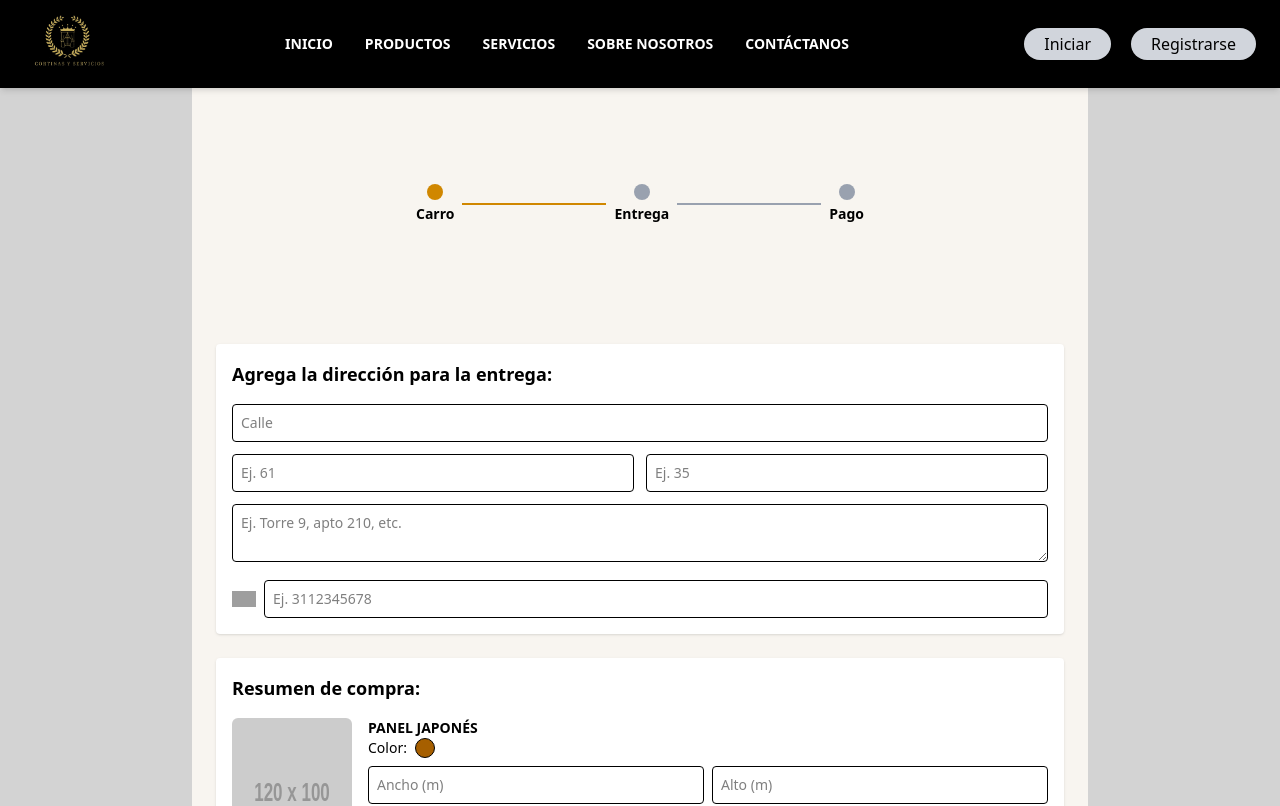
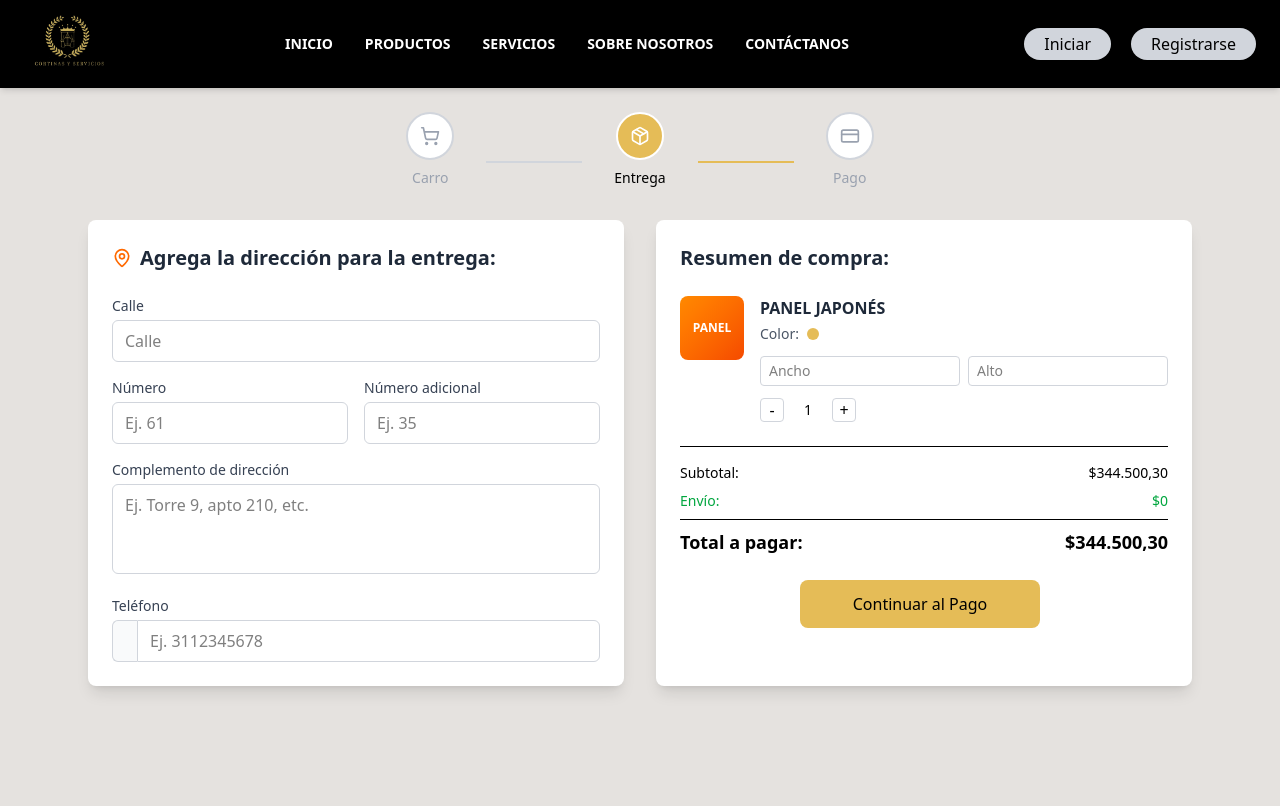
Before and after one commit to swaggirl26/Proyectos-SENA-, a React (Vite) app in the folder front-end/: page /ProductosInfo in a window 1280 px wide. Shown: the top 806 px of the page. Built offline with nearby package versions, Linux system fonts and the light colour scheme; grey boxes are pictures that could not be loaded.

Commit message:
Modificando Vista de ProductosInfo,Botones y estilos

```diff
--- a/front-end/package.json
+++ b/front-end/package.json
@@ -11,6 +11,7 @@
   },
   "dependencies": {
     "@tailwindcss/vite": "^4.1.4",
+    "lucide-react": "^0.514.0",
     "react": "^19.0.0",
     "react-dom": "^19.0.0",
     "react-responsive-carousel": "^3.2.23",
--- a/front-end/src/componentes/ProductCards.jsx
+++ b/front-end/src/componentes/ProductCards.jsx
@@ -31,7 +31,7 @@ export default function ProductCard ({ product, onAddToCart }) {
           className="px-4 py-3 bg-[#E5BC57] text-black font-semibold rounded-xl transition
           hover:brightness-110 hover:scale-105 active:scale-95"
         >
-          Comprar
+          Ver detalle
         </button>
 
       </div>
--- a/front-end/src/componentes/ProductosInfo.jsx
+++ b/front-end/src/componentes/ProductosInfo.jsx
@@ -1,84 +1,238 @@
-import React from 'react';
-import { useNavigate } from 'react-router-dom';
+import React, { useState } from 'react';
+import { ShoppingCart, Package, CreditCard, MapPin } from 'lucide-react';
 
+export default function CheckoutForm() {
+  const [formData, setFormData] = useState({
+    calle: '',
+    numero1: '',
+    numero2: '',
+    complemento: '',
+    telefono: '',
+    ancho: '',
+    alto: '',
+    cantidad: 1
+  });
 
-const ProgressBar = () => (
-  <div className="mt-40 mb-30">
-    <div className="flex items-center justify-between w-full max-w-md mx-auto">
-      {['Carro', 'Entrega', 'Pago'].map((step, i) => {
-        const active = i === 0;
-        return (
-          <React.Fragment key={step}>
-            <div className="flex flex-col items-center">
-              <div className={`w-4 h-4 rounded-full mb-1 ${active ? 'bg-yellow-600' : 'bg-gray-400'}`}></div>
-              <span className="text-sm font-semibold">{step}</span>
+  const handleInputChange = (e) => {
+    const { name, value } = e.target;
+    setFormData(prev => ({
+      ...prev,
+      [name]: value
+    }));
+  };
+
+  const incrementQuantity = () => {
+    setFormData(prev => ({
+      ...prev,
+      cantidad: prev.cantidad + 1
+    }));
+  };
+
+  const decrementQuantity = () => {
+    setFormData(prev => ({
+      ...prev,
+      cantidad: Math.max(1, prev.cantidad - 1)
+    }));
+  };
+
+  const steps = [
+    { id: 1, name: 'Carro', icon: ShoppingCart, active: false },
+    { id: 2, name: 'Entrega', icon: Package, active: true },
+    { id: 3, name: 'Pago', icon: CreditCard, active: false }
+  ];
+
+  const productPrice = 344500.30;
+  const shipping = 0;
+  const total = productPrice * formData.cantidad + shipping;
+
+  return (
+    <div className="min-h-screen bg-[#e5e2df]">
+      <div className="max-w-6xl mt-20 mx-auto px-6 py-8">
+        {/* Progress Steps */}
+        <div className="flex items-center justify-center mb-8">
+          {steps.map((step, index) => (
+            <div key={step.id} className="flex items-center">
+              <div className={`flex flex-col items-center ${step.active ? 'text-bg-[#E5BC57]' : 'text-gray-400'}`}>
+                <div className={`flex items-center justify-center w-12 h-12 rounded-full border-2 mb-2 ${
+                  step.active
+                    ? 'bg-[#E5BC57] text-white'
+                    : 'bg-white border-gray-300 text-gray-400'
+                }`}>
+                  <step.icon className="w-5 h-5" />
+                </div>
+                <span className="text-sm font-medium">{step.name}</span>
+              </div>
+              {index < steps.length - 1 && (
+                <div className={`w-24 h-0.5 mx-8 mt-6 ${
+                  step.active ? 'bg-[#E5BC57]' : 'bg-gray-300'
+                }`} />
+              )}
             </div>
-            {i < 2 && <div className={`flex-1 h-0.5 mx-2 ${i < 1 ? 'bg-yellow-600' : 'bg-gray-400'}`}></div>}
-          </React.Fragment>
-        );
-      })}
-    </div>
-  </div>
-);
+          ))}
+        </div>
 
-const AddressForm = () => (
-  <div className="bg-white p-4 rounded shadow mb-6">
-    <h3 className="text-lg font-semibold mb-4">Agrega la dirección para la entrega:</h3>
-    <input className="border p-2 rounded w-full mb-3 text-sm" placeholder="Calle" />
-    <div className="flex gap-3 mb-3">
-      <input className="border p-2 rounded w-1/2 text-sm" placeholder="Ej. 61" />
-      <input className="border p-2 rounded w-1/2 text-sm" placeholder="Ej. 35" />
-    </div>
-    <textarea className="border p-2 rounded w-full mb-3 text-sm" placeholder="Ej. Torre 9, apto 210, etc." />
-    <div className="flex items-center gap-2">
-      <img src="https://flagcdn.com/w40/co.png" alt="Colombia" className="w-6 h-4" />
-      <input className="border p-2 rounded flex-1 text-sm" placeholder="Ej. 3112345678" />
-    </div>
-  </div>
-);
+        <div className="grid grid-cols-1 lg:grid-cols-2 gap-8">
+          {/* Formulario */}
+          <div className="bg-white rounded-lg shadow-lg p-6  hover:shadow-xl hover:scale-105 active:scale-95 transition-transform duration-300 ease-in-out cursor-pointer">
+            <div className="flex items-center mb-6">
+              <MapPin className="w-5 h-5 text-orange-500 mr-2" />
+              <h2 className="text-xl font-semibold text-gray-800">
+                Agrega la dirección para la entrega:
+              </h2>
+            </div>
 
-const PurchaseSummary = () => (
-  <div className="bg-white p-4 rounded shadow mb-6">
-    <h3 className="text-lg font-semibold mb-4">Resumen de compra:</h3>
-    <div className="flex gap-4 mb-3">
-      <img src="https://via.placeholder.com/120x100" alt="Cortina" className="rounded-md" />
-      <div className="text-sm flex-1">
-        <p className="font-semibold">PANEL JAPONÉS</p>
-        <div className="flex items-center gap-2 mb-2">
-          <span>Color:</span>
-          <div className="w-5 h-5 rounded-full bg-yellow-700 border"></div>
+            <div className="space-y-4">
+              {/* Calle */}
+              <div>
+                <label className="block text-sm font-medium text-gray-700 mb-1">Calle</label>
+                <input
+                  type="text"
+                  name="calle"
+                  value={formData.calle}
+                  onChange={handleInputChange}
+                  placeholder="Calle"
+                  className="w-full px-3 py-2 border border-gray-300 rounded-md focus:ring-2 focus:ring-orange-500 focus:border-transparent"
+                />
+              </div>
+
+              {/* Números */}
+              <div className="grid grid-cols-2 gap-4">
+                <div>
+                  <label className="block text-sm font-medium text-gray-700 mb-1">Número</label>
+                  <input
+                    type="text"
+                    name="numero1"
+                    value={formData.numero1}
+                    onChange={handleInputChange}
+                    placeholder="Ej. 61"
+                    className="w-full px-3 py-2 border border-gray-300 rounded-md focus:ring-2 focus:ring-orange-500 focus:border-transparent"
+                  />
+                </div>
+                <div>
+                  <label className="block text-sm font-medium text-gray-700 mb-1">Número adicional</label>
+                  <input
+                    type="text"
+                    name="numero2"
+                    value={formData.numero2}
+                    onChange={handleInputChange}
+                    placeholder="Ej. 35"
+                    className="w-full px-3 py-2 border border-gray-300 rounded-md focus:ring-2 focus:ring-orange-500 focus:border-transparent"
+                  />
+                </div>
+              </div>
+
+              {/* Complemento */}
+              <div>
+                <label className="block text-sm font-medium text-gray-700 mb-1">Complemento de dirección</label>
+                <textarea
+                  name="complemento"
+                  value={formData.complemento}
+                  onChange={handleInputChange}
+                  placeholder="Ej. Torre 9, apto 210, etc."
+                  rows={3}
+                  className="w-full px-3 py-2 border border-gray-300 rounded-md focus:ring-2 focus:ring-orange-500 focus:border-transparent resize-none"
+                />
+              </div>
+
+              {/* Teléfono */}
+              <div>
+                <label className="block text-sm font-medium text-gray-700 mb-1">Teléfono</label>
+                <div className="flex">
+                  <div className="flex items-center px-3 py-2 bg-gray-50 border border-r-0 border-gray-300 rounded-l-md">
+                    <div className="flex space-x-1">
+                    </div>
+                  </div>
+                  <input
+                    type="tel"
+                    name="telefono"
+                    value={formData.telefono}
+                    onChange={handleInputChange}
+                    placeholder="Ej. 3112345678"
+                    className="flex-1 px-3 py-2 border border-gray-300 rounded-r-md focus:ring-2 focus:ring-orange-500 focus:border-transparent"
+                  />
+                </div>
+              </div>
+            </div>
+          </div>
+
+          {/* Resumen */}
+          <div className="bg-white rounded-lg shadow-lg p-6  hover:shadow-xl hover:scale-105 active:scale-95 transition-transform duration-300 ease-in-out cursor-pointer">
+            <h3 className="text-xl font-semibold text-gray-800 mb-6">Resumen de compra:</h3>
+
+            {/* Producto */}
+            <div className="flex space-x-4 mb-6">
+              <div className="w-16 h-16 bg-gradient-to-br from-orange-400 to-orange-600 rounded-lg flex items-center justify-center flex-shrink-0">
+                <span className="text-white text-xs font-bold">PANEL</span>
+              </div>
+              <div className="flex-1">
+                <h4 className="font-semibold text-gray-800 mb-1">PANEL JAPONÉS</h4>
+                <div className="flex items-center space-x-2 mb-3">
+                  <span className="text-sm text-gray-600">Color:</span>
+                  <div className="w-3 h-3 bg-[#E5BC57] rounded-full"></div>
+                </div>
+
+                {/* Dimensiones */}
+                <div className="grid grid-cols-2 gap-2 mb-3">
+                  <input
+                    type="text"
+                    name="ancho"
+                    value={formData.ancho}
+                    onChange={handleInputChange}
+                    placeholder="Ancho"
+                    className="px-2 py-1 text-sm border border-gray-300 rounded focus:ring-1 focus:ring-orange-500 focus:border-transparent"
+                  />
+                  <input
+                    type="text"
+                    name="alto"
+                    value={formData.alto}
+                    onChange={handleInputChange}
+                    placeholder="Alto"
+                    className="px-2 py-1 text-sm border border-gray-300 rounded focus:ring-1 focus:ring-orange-500 focus:border-transparent"
+                  />
+                </div>
+
+                {/* Cantidad */}
+                <div className="flex items-center space-x-2">
+                  <button
+                    onClick={decrementQuantity}
+                    className="w-6 h-6 flex items-center justify-center border border-gray-300 rounded hover:bg-gray-50"
+                  >
+                    -
+                  </button>
+                  <span className="w-8 text-center text-sm font-medium">{formData.cantidad}</span>
+                  <button
+                    onClick={incrementQuantity}
+                    className="w-6 h-6 flex items-center justify-center border border-gray-300 rounded hover:bg-gray-50"
+                  >
+                    +
+                  </button>
+                </div>
+              </div>
+            </div>
+
+            {/* Totales */}
+            <div className="border-t pt-4 space-y-2">
+              <div className="flex justify-between text-sm">
+                <span>Subtotal:</span>
+                <span>${(productPrice * formData.cantidad).toLocaleString('es-CO', { minimumFractionDigits: 2 })}</span>
+              </div>
+              <div className="flex justify-between text-sm text-green-600">
+                <span>Envío:</span>
+                <span>$0</span>
+              </div>
+              <div className="flex justify-between text-lg font-semibold pt-2 border-t">
+                <span>Total a pagar:</span>
+                <span>${total.toLocaleString('es-CO', { minimumFractionDigits: 2 })}</span>
+              </div>
+            </div>
+
+            <button className="w-60 mx-30 mt-6 bg-[#E5BC57]  text-black font-medium py-3 rounded-lg transition
+          hover:brightness-110 hover:scale-105 active:scale-95" >
+              Continuar al Pago
+            </button>
+          </div>
         </div>
-        <div className="flex gap-2 mb-2">
-          <input className="border p-2 rounded text-sm w-1/2" placeholder="Ancho (m)" />
-          <input className="border p-2 rounded text-sm w-1/2" placeholder="Alto (m)" />
-        </div>
-        <div className="flex items-center gap-3 mb-2">
-          <button className="px-3 py-1 border rounded">-</button>
-          <span>1</span>
-          <button className="px-3 py-1 border rounded">+</button>
-        </div>
-        <p className="text-right font-semibold">$344.500,30</p>
       </div>
-    </div>
-    <div className="text-sm text-right space-y-1">
-      <p>Subtotal: $344.500,30</p>
-      <p>Envío: $0</p>
-      <p className="font-semibold">Total a pagar: $344.500,30</p>
-    </div>
-  </div>
-);
-
-function App() {
-  return (
-    <div className="max-w-4xl mx-auto p-6 bg-[#f8f5f0] text-[#000]">
-      <ProgressBar />
-      <AddressForm />
-      <PurchaseSummary />
-      <button className="bg-yellow-600 text-white px-6 py-2 rounded font-semibold block mx-auto">
-        Continuar
-      </button>
     </div>
   );
 }
-
-export default App;
```
Also changed, not shown: front-end/src/paginas/Productos.jsx (+6 -2 lines), 1 other file (tests, documents, lock files or other folders).
